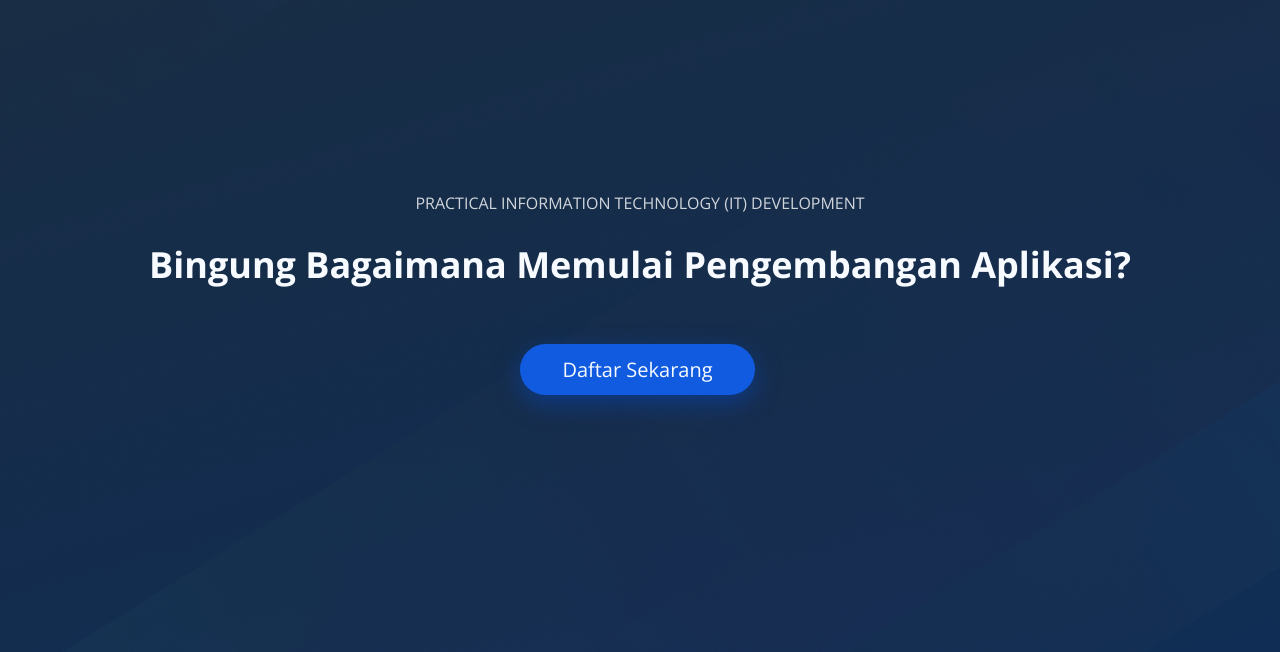
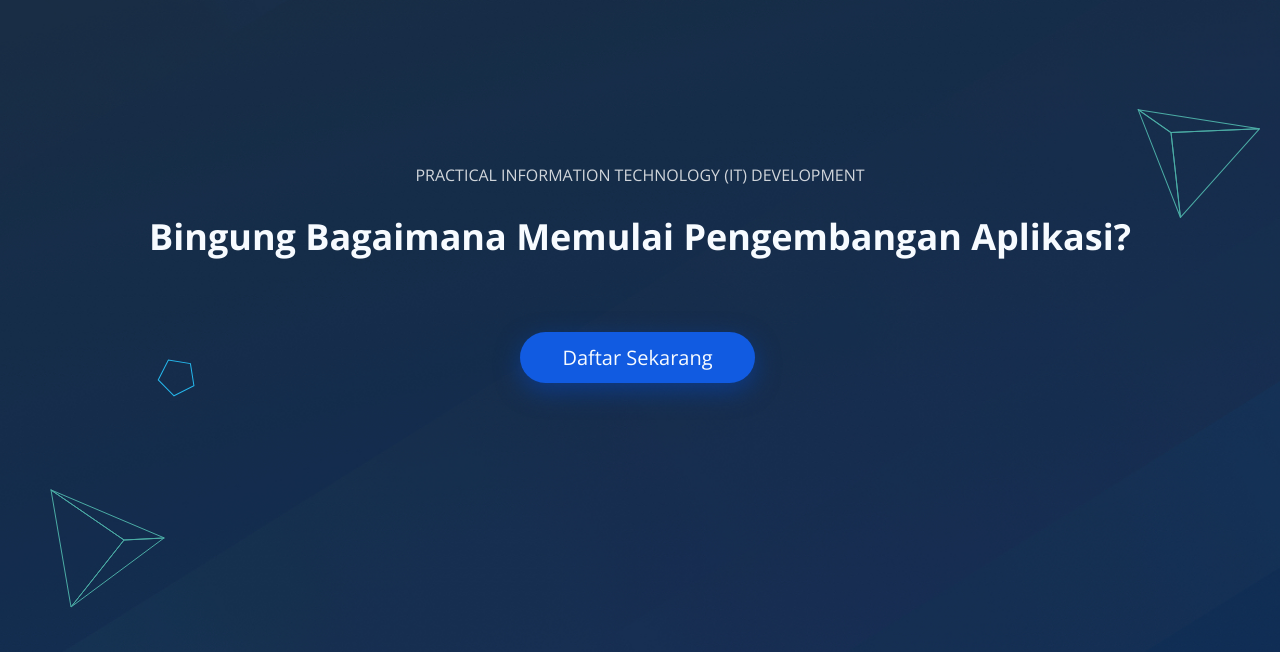
Before and after one commit to berbageek/berbageek.github.io, a plain HTML site: page index.html in a window 1280 px wide. Shown: the part 91-743 px from the top of the page. Drawn offline with nearby package versions, Linux system fonts and the light colour scheme.

Commit message:
add prism illustration

```diff
--- a/css/app.css
+++ b/css/app.css
@@ -38,7 +38,7 @@ h4.ui.header.inverted {
 }
 
 .hero {
-    margin: 14rem 0 14rem;
+    margin: 12rem 0 16rem;
     text-align: center;
 }
 
@@ -83,3 +83,19 @@ footer .copyright {
     opacity: .5;
     font-size: 14px;
 }
+.prism {
+    position: absolute !important;
+    z-index: -1;
+}
+.prism--1 {
+    top: 200px;
+    right: 20px;
+}
+.prism--2 {
+    top: 450px;
+    left: 50px;
+}
+.prism--3 {
+    top: 1600px;
+    left: 0;
+}
--- a/index.html
+++ b/index.html
@@ -6,6 +6,7 @@
           content="width=device-width, user-scalable=no, initial-scale=1.0, maximum-scale=1.0, minimum-scale=1.0">
     <meta http-equiv="X-UA-Compatible" content="ie=edge">
 
+    <link rel="icon" href="favicon.ico" type="image/x-icon" />
     <!--<link rel="stylesheet" href="https://cdnjs.cloudflare.com/ajax/libs/semantic-ui/2.2.13/semantic.min.css">-->
     <link rel="stylesheet" href="css/semantic.min.css">
     <link rel="stylesheet" href="css/app.css">
@@ -20,6 +21,7 @@
         <div class="hero">
             <h3 class="hero__subheader">Practical Information Technology (IT) Development</h3>
             <h2 class="hero__header">Bingung Bagaimana Memulai Pengembangan Aplikasi?</h2>
+            <div class="ui divider hidden"></div>
             <a href="https://goo.gl/forms/ZrOuLaIXfSTQN3Bs1" class="ui button primary">Daftar Sekarang</a>
         </div>
     </div>
@@ -107,5 +109,9 @@
     <div class="copyright">PT Javan Cipta Solusi &bull; 2017</div>
 </footer>
 
+<img src="img/prism1.svg" class="ui image prism prism--1" alt="">
+<img src="img/prism2.svg" class="ui image prism prism--2" alt="">
+<img src="img/prism3.svg" class="ui image prism prism--3" alt="">
+
 </body>
 </html>
```
Also changed, not shown: img/prism3.svg (renamed from img/prism 3.svg).
